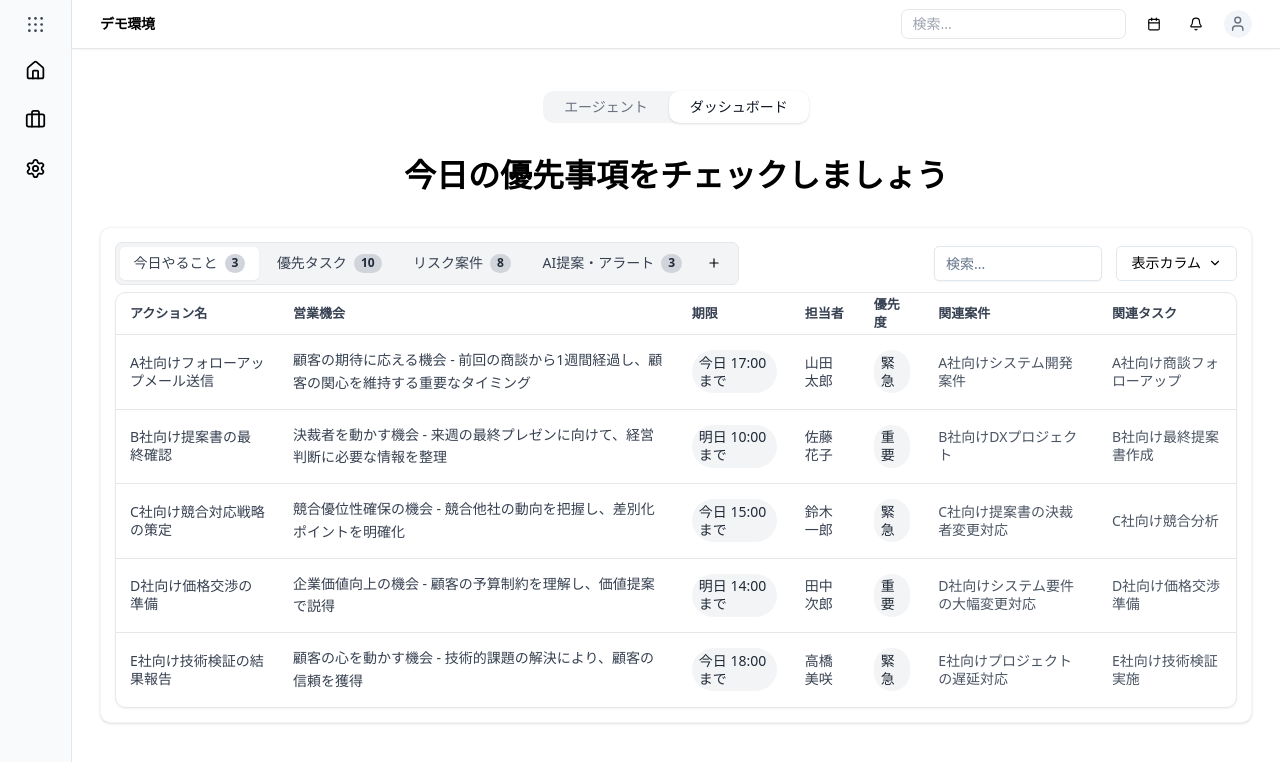
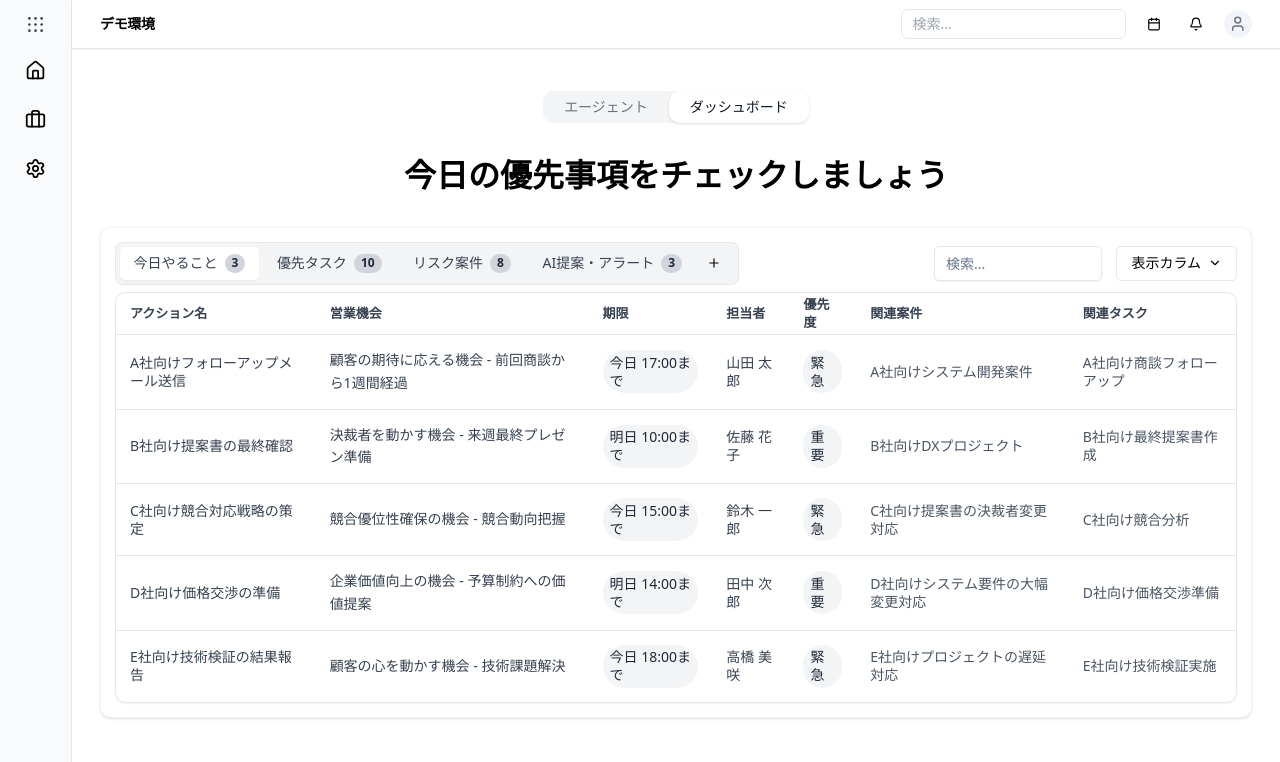
Before and after one commit to h-fujioka/salesmock, a Next.js app in the folder frontend/: page / in a window 1280 px wide. Shown: the top 762 px of the page. Built offline with nearby package versions, Linux system fonts and the light colour scheme.

Commit message:
ヘッダータイトルを「デモ環境」に統一し、営業機会のテキストを簡潔化

```diff
--- a/frontend/src/app/cases/case-001/page.tsx
+++ b/frontend/src/app/cases/case-001/page.tsx
@@ -324,7 +324,7 @@ export default function CaseDetailPage() {
     <div className="min-h-screen w-full flex flex-col bg-gray-50">
       {/* ヘッダー */}
       <header className="h-14 min-h-14 w-full flex items-center justify-between px-8 bg-white border-b shadow-sm">
-        <span className="text-xl font-bold tracking-tight">営業支援システム</span>
+        <span className="text-base font-bold tracking-tight text-gray-700">デモ環境</span>
         <div className="flex items-center gap-4">
           <Button variant="ghost" size="icon">
             <Calendar className="w-5 h-5" />
--- a/frontend/src/app/page.tsx
+++ b/frontend/src/app/page.tsx
@@ -747,7 +747,7 @@ const todayActionData = [
   {
     id: "action-001",
     what: "A社向けフォローアップメール送信",
-    why: "顧客の期待に応える機会 - 前回の商談から1週間経過し、顧客の関心を維持する重要なタイミング",
+    why: "顧客の期待に応える機会 - 前回商談から1週間経過",
     when: "今日 17:00まで",
     who: "山田 太郎",
     priority: "緊急",
@@ -757,7 +757,7 @@ const todayActionData = [
   {
     id: "action-002",
     what: "B社向け提案書の最終確認",
-    why: "決裁者を動かす機会 - 来週の最終プレゼンに向けて、経営判断に必要な情報を整理",
+    why: "決裁者を動かす機会 - 来週最終プレゼン準備",
     when: "明日 10:00まで",
     who: "佐藤 花子",
     priority: "重要",
@@ -767,7 +767,7 @@ const todayActionData = [
   {
     id: "action-003",
     what: "C社向け競合対応戦略の策定",
-    why: "競合優位性確保の機会 - 競合他社の動向を把握し、差別化ポイントを明確化",
+    why: "競合優位性確保の機会 - 競合動向把握",
     when: "今日 15:00まで",
     who: "鈴木 一郎",
     priority: "緊急",
@@ -777,7 +777,7 @@ const todayActionData = [
   {
     id: "action-004",
     what: "D社向け価格交渉の準備",
-    why: "企業価値向上の機会 - 顧客の予算制約を理解し、価値提案で説得",
+    why: "企業価値向上の機会 - 予算制約への価値提案",
     when: "明日 14:00まで",
     who: "田中 次郎",
     priority: "重要",
@@ -787,7 +787,7 @@ const todayActionData = [
   {
     id: "action-005",
     what: "E社向け技術検証の結果報告",
-    why: "顧客の心を動かす機会 - 技術的課題の解決により、顧客の信頼を獲得",
+    why: "顧客の心を動かす機会 - 技術課題解決",
     when: "今日 18:00まで",
     who: "高橋 美咲",
     priority: "緊急",
```
Also changed, not shown: 1 other file (tests, documents, lock files or other folders). Lines whose indentation alone changed are shown as unchanged.
